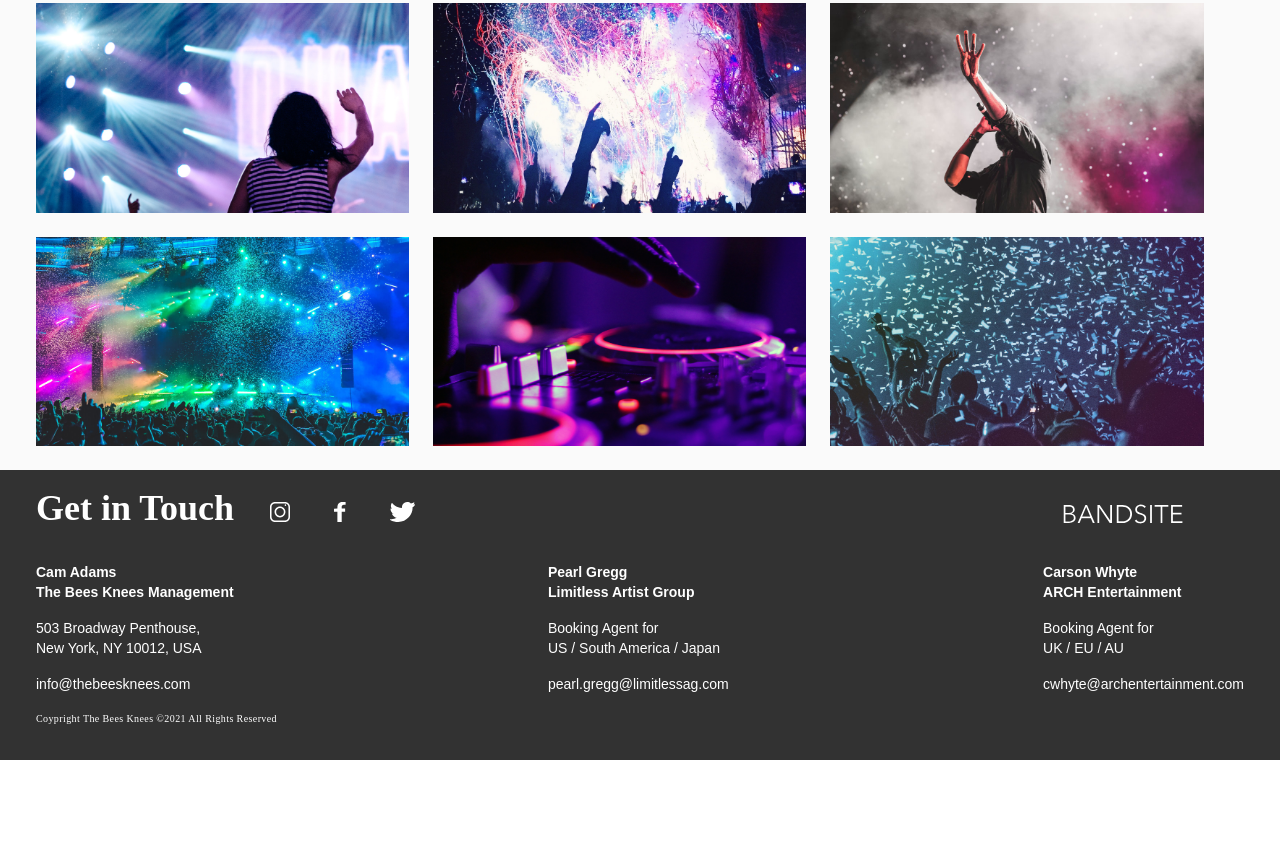
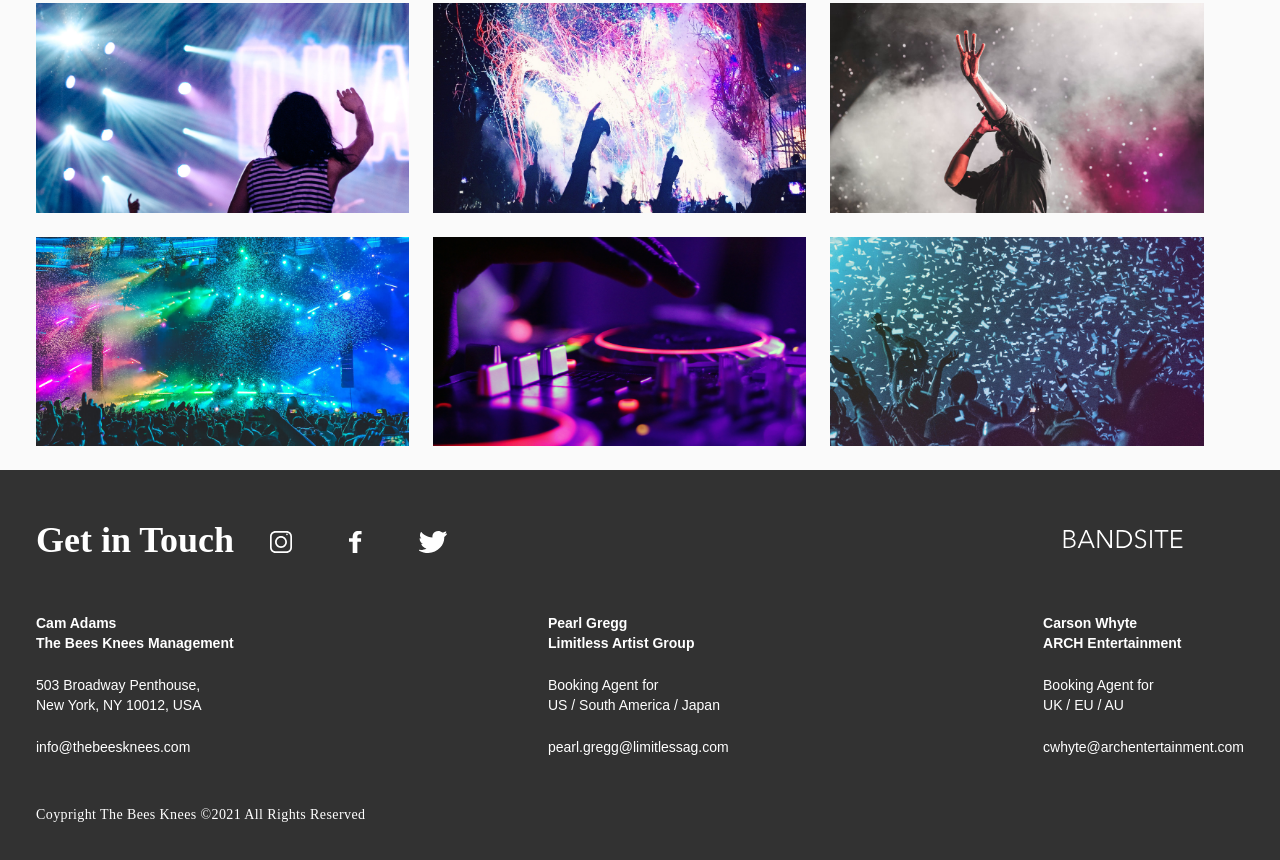
Before and after one commit to GillianTrethewey/Band-Site, a plain HTML site: page index.html in a window 1280 px wide. Shown: the part 2124-2984 px from the top of the page. Before the commit the page ends 2884 px from the top, so only its background shows below. Drawn offline with Linux system fonts and the light colour scheme; a web font is replaced by a local one.

Commit message:
adds fine-tuning to spacing in footer in tablet

```diff
--- a/styles/partials/components/_footer.scss
+++ b/styles/partials/components/_footer.scss
@@ -10,6 +10,7 @@
   @include tablet {
     padding-left: 2.25rem;
     padding-right: 2.25rem;
+    height: 400px;
   }
 
   * {
@@ -23,28 +24,25 @@
     flex-direction: column;
     flex-wrap: wrap;
 
-
     @include tablet {
-        flex-direction: row;
-
+      flex-direction: row;
     }
   }
 }
 
 .socials {
+  @include tablet {
+    width: 80%;
+  }
 
-    @include tablet {
-        width: 80%;
-    }
-  &__container { // has title and group of socials
+  &__container {
     display: flex;
     flex-direction: column;
 
     @include tablet {
       order: 1;
       flex-direction: row;
-      width: 60%
-
+      width: 60%;
     }
   }
 
@@ -59,13 +57,12 @@
     @include tablet {
       font-size: $fs-xl;
       line-height: $lh-xl;
-      //margin: 3rem 0 2.25rem 0;
+      margin: 3rem 0 1.75rem 0;
       justify-content: space-around;
       padding: 0;
     }
 
     @include desktop {
-
     }
   }
 
@@ -78,23 +75,22 @@
 
     @include tablet {
       margin-bottom: 0;
-      margin-top: 2rem;
+      margin-top: 3.8rem;
       margin-left: 2.25rem;
       padding: 0;
-      width: 25%;
+      width: 30%;
 
     }
   }
 
   &__icon {
     @include tablet {
-      width: 100%;
+      width: 110%;
     }
   }
 }
 
 .contact {
-
   @include tablet {
     order: 3;
     flex-basis: 100%;
@@ -107,11 +103,16 @@
     @include tablet {
       flex-direction: row;
       justify-content: space-between;
+      margin-top: 0;
     }
   }
 
   &__text--top {
     margin-top: 1rem;
+
+    @include tablet {
+        margin-top: 1.4rem;
+    }
   }
 
   &__name,
@@ -160,6 +161,7 @@
   @include tablet {
     order: 4;
   }
+
   &__text {
     margin: 1rem 0;
     padding-bottom: 1rem;
@@ -167,5 +169,9 @@
     letter-spacing: 0.025rem;
     line-height: $lh-xs;
     font-family: "Avenir Reg";
-  }
+    @include tablet {
+        font-size: $fs-med;
+        line-height: $lh-sm;
+        margin-top: 3rem;
+    } }
 }
```
Also changed, not shown: styles/bio.css.
